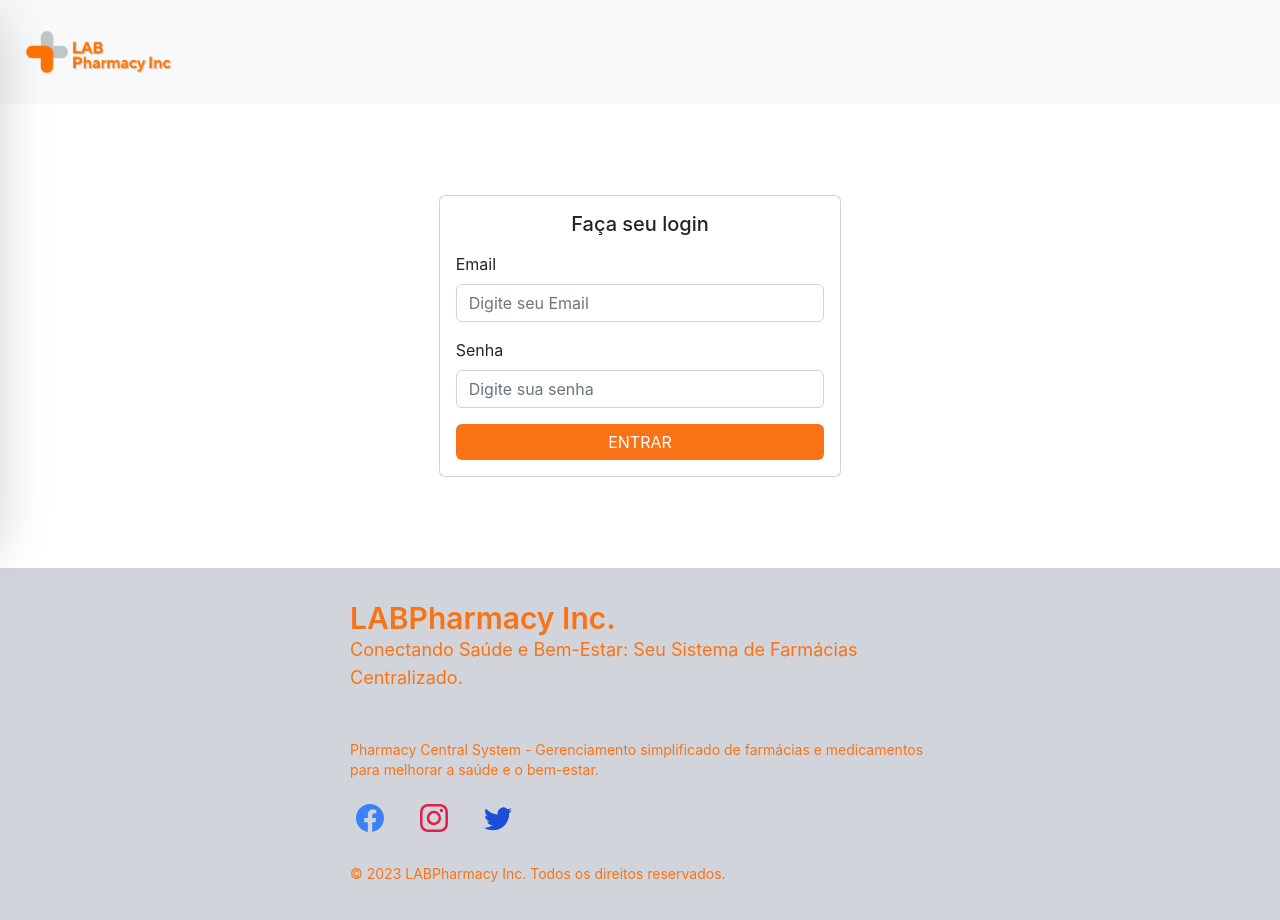
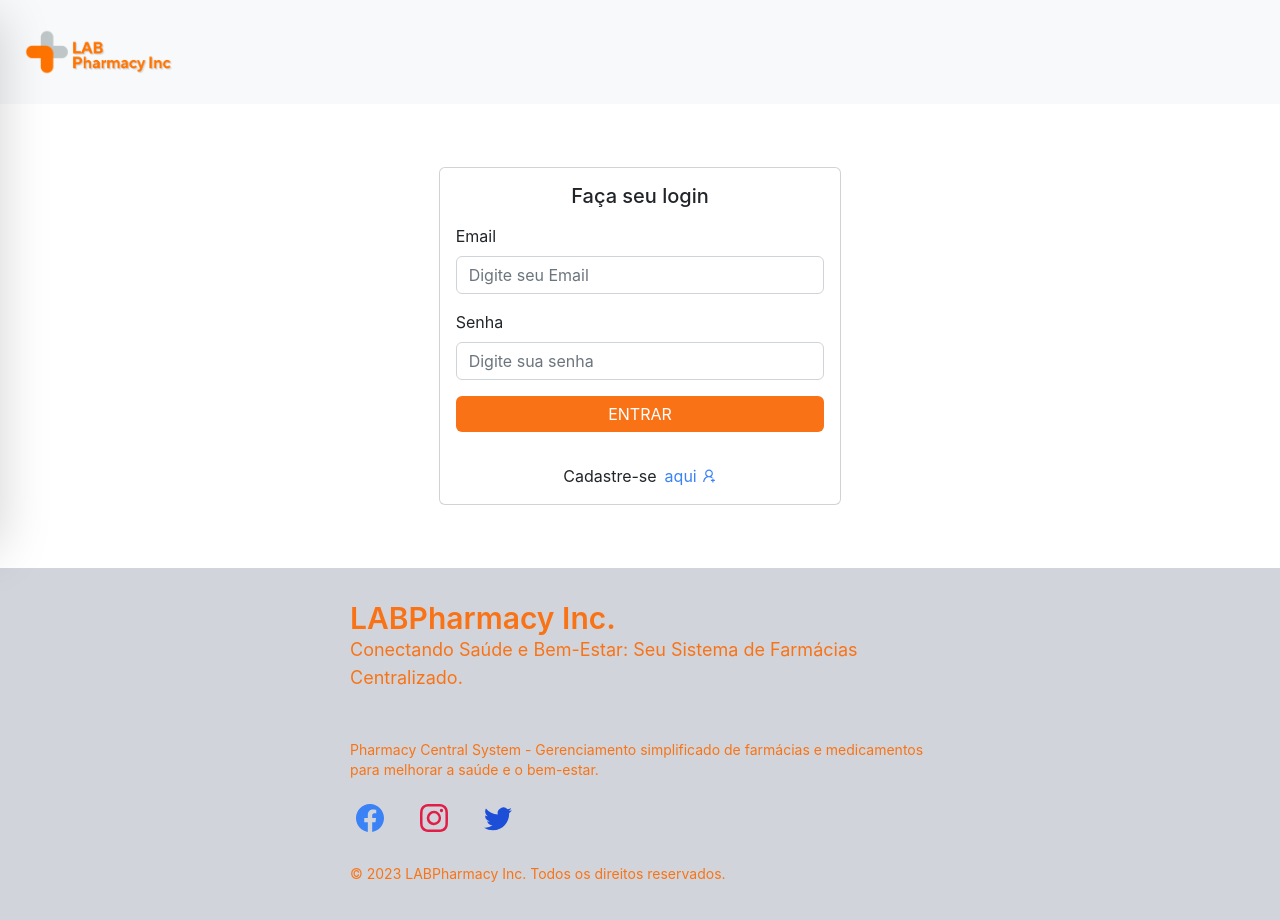
Before and after one commit to fhoinaski/gestaoFarmaciasEstoques, a React (Vite) app: page /login in a window 1280 px wide. Shown: the top 920 px of the page. Built offline with nearby package versions, Linux system fonts and the light colour scheme.

Commit message:
adicionado a opção de cadastrar novo usuario

```diff
--- a/src/components/usuario/Login.jsx
+++ b/src/components/usuario/Login.jsx
@@ -2,23 +2,24 @@ import React, { useState } from 'react';
 import { useAuthState } from '../../contexts/userContext/useAuth';
 import { Container, Row, Col, Card, Form, Button, Alert } from 'react-bootstrap';
 import 'bootstrap/dist/css/bootstrap.min.css';
+import {AiOutlineUserAdd} from 'react-icons/ai';
+import { Link } from 'react-router-dom';
 
 const Login = () => {
-    const {loginUser, updateUserData, userData } = useAuthState();
+  const { loginUser, updateUserData, userData } = useAuthState();
   const [erro, setErro] = useState('');
 
   const handleSubmit = async (e) => {
     e.preventDefault();
-        const user = await loginUser(userData);
-        console.log(user);
-        if (user === null) {
-          setErro('Senha deve ter Letras e Números');
+    console.log(userData);
+    const result = await loginUser(userData);
+    console.log(result);
+    if (result.error) {
+      setErro(result.error);
     } else {
       setErro('');
     }
   };
-
-
 
   return (
     <Container className="h-96 my-10">
@@ -55,10 +56,16 @@ const Login = () => {
                 {erro && (
                   <Alert variant="danger" className="mb-3 text-center">{erro}</Alert>
                 )}
-                            <Button  type="submit" className="w-100 text-uppercase bg-orange-500 border-none hover:bg-orange-600">
+                <Button type="submit" className="w-100 text-uppercase bg-orange-500 border-none hover:bg-orange-600">
                   Entrar
                 </Button>
               </Form>
+              <div className='flex justify-center items-center mt-8'>
+                <p>Cadastre-se</p>
+                <Link className='flex items-center' to="/registrar">
+                    <p className='ml-2 text-blue-500 mr-1'> aqui</p> <AiOutlineUserAdd className='text-blue-500'/>
+                </Link>
+                </div>
             </Card.Body>
           </Card>
         </Col>
@@ -67,5 +74,4 @@ const Login = () => {
   );
 };
 
-
 export default Login;
```
Lines whose indentation alone changed are shown as unchanged.
